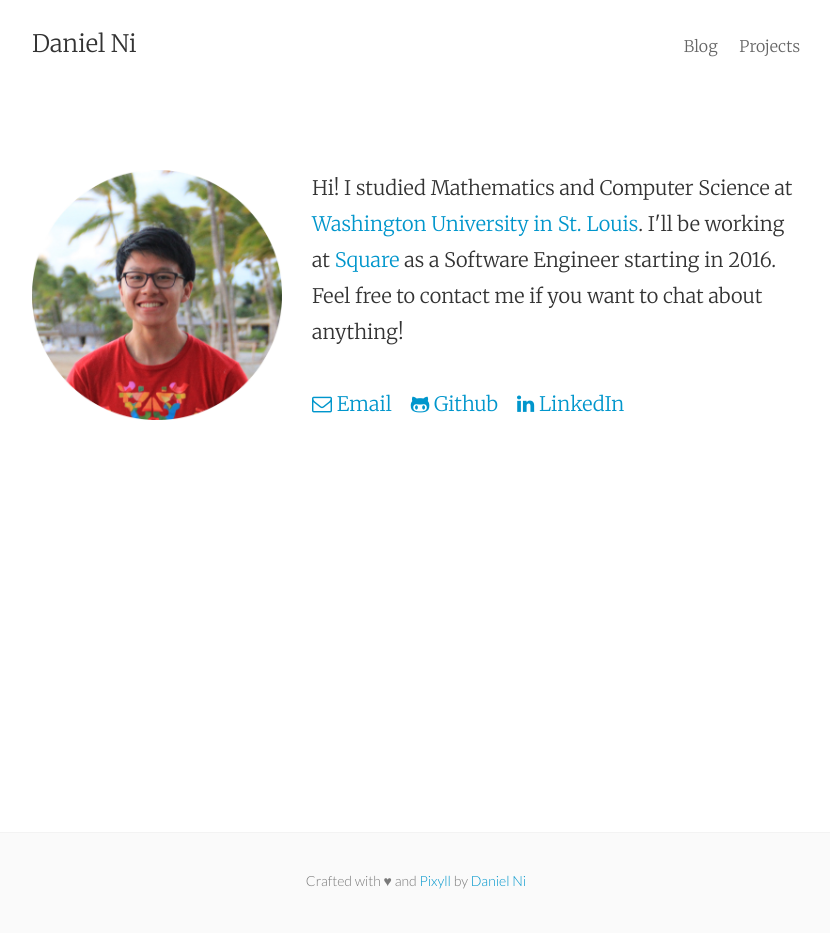
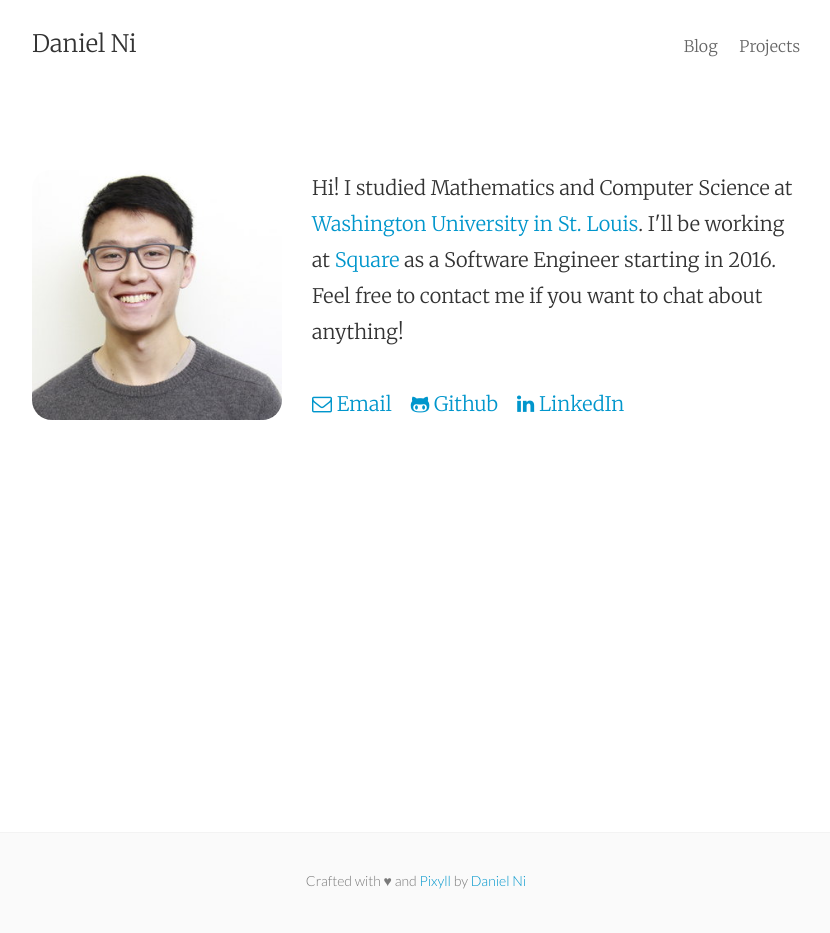
Before and after one commit to DanielNi/danielni.github.io, a Jekyll site: the page built from index.html, in a window 1280 px wide. Shown: the whole page, without its empty margins (224-1054 px from the left). Built offline with Jekyll 4.4.1, drawn with Linux system fonts in a browser that asks for light colours; nearby versions of some CDN libraries.

Commit message:
changed pic and greeting on homepage

```diff
--- a/css/index.css
+++ b/css/index.css
@@ -1,7 +1,8 @@
 img {
 	width: 250px;
 	float: left;
-	padding-right: 30px;
+	margin-right: 30px;
+	border-radius: 20px;
 }
 
 @media only screen and (max-width: 800px) {
```
Also changed, not shown: assets/profile.jpg, 2 other files.
